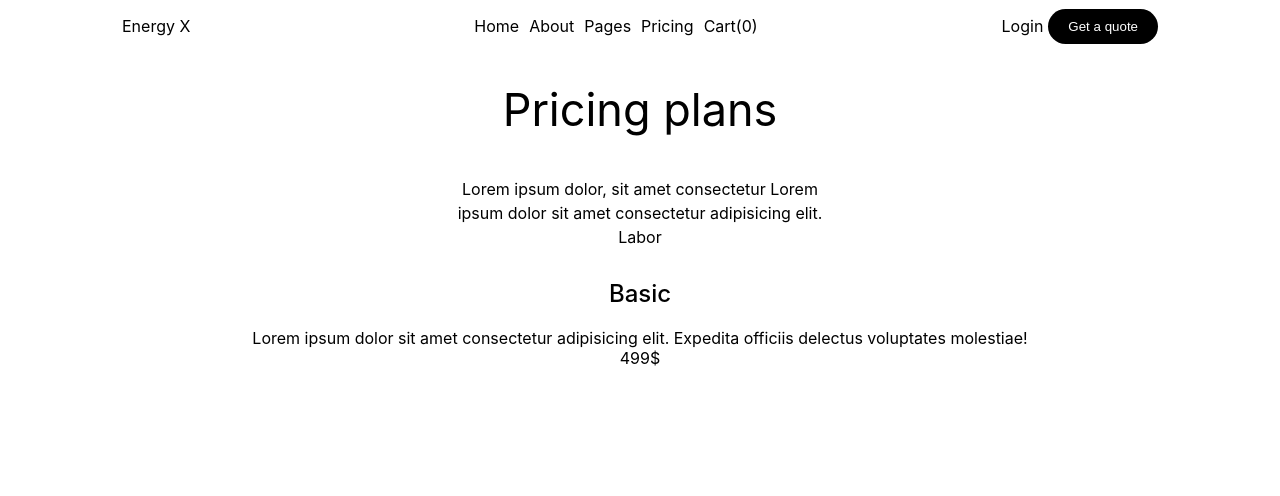
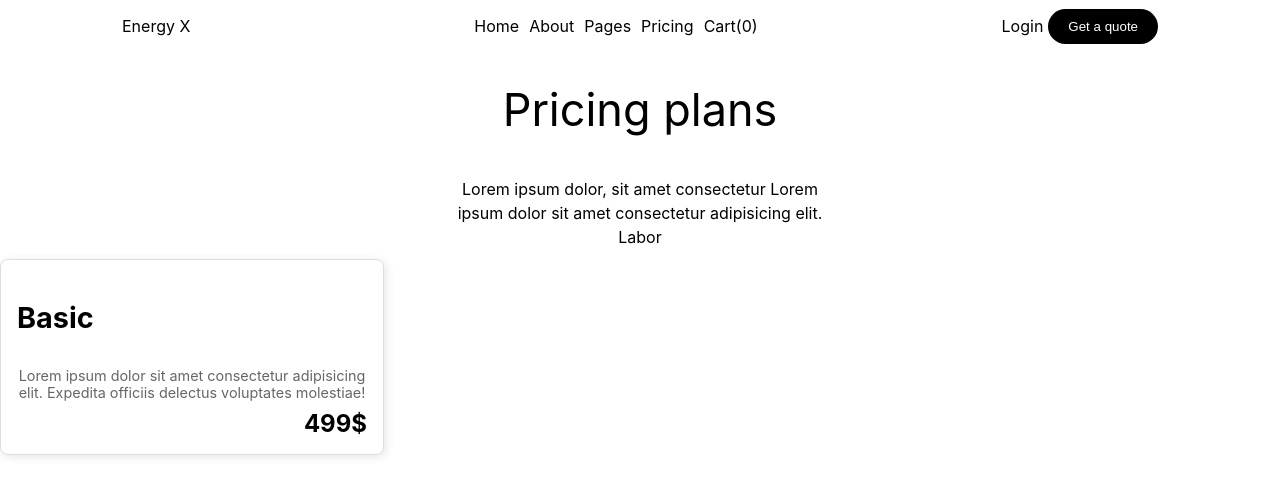
Before and after one commit to andreeaD03/internship, a React (Create React App) app in the folder internship-app/: page / in a window 1280 px wide. Shown: the top 496 px of the page. Built offline with nearby package versions, Linux system fonts and the light colour scheme.

Commit message:
wip card

```diff
--- a/internship-app/src/components/singleCard/SingleCard.css
+++ b/internship-app/src/components/singleCard/SingleCard.css
@@ -1,3 +1,28 @@
-.package h2{
-    font-weight: 500;
+.card-solo {
+    display: flex;
+    flex-direction: column;
+    justify-content: space-between;
+    align-items: flex-start;
+    border: 1px solid #ddd;
+    border-radius: 8px;
+    padding: 16px;
+    width: 350px;
+    box-shadow: 2px 2px 10px rgba(0, 0, 0, 0.1);
 }
+
+.package {
+    font-size: 1.2rem;
+    font-weight: bold;
+}
+
+.description-package {
+    font-size: 0.9rem;
+    color: #666;
+    margin: 8px 0;
+}
+
+.price {
+    font-size: 1.5rem;
+    font-weight: bold;
+    align-self: flex-end;
+}
```
